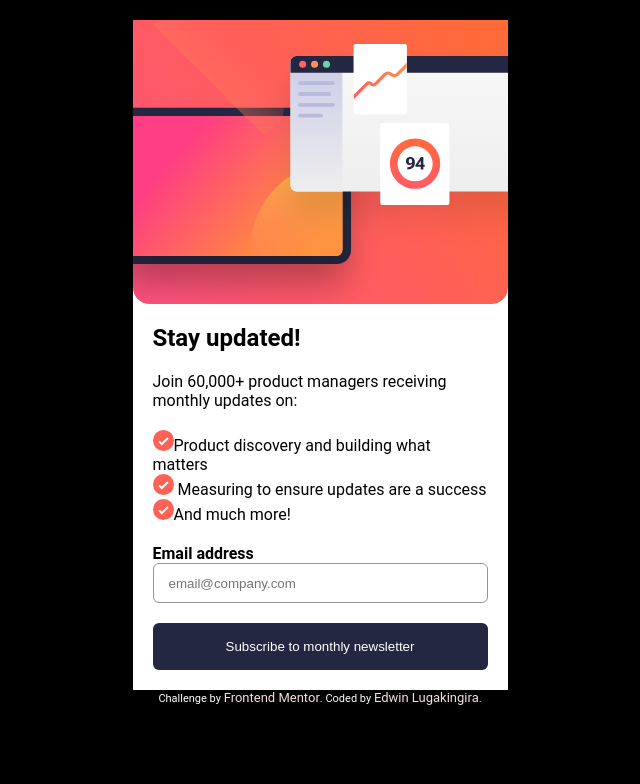
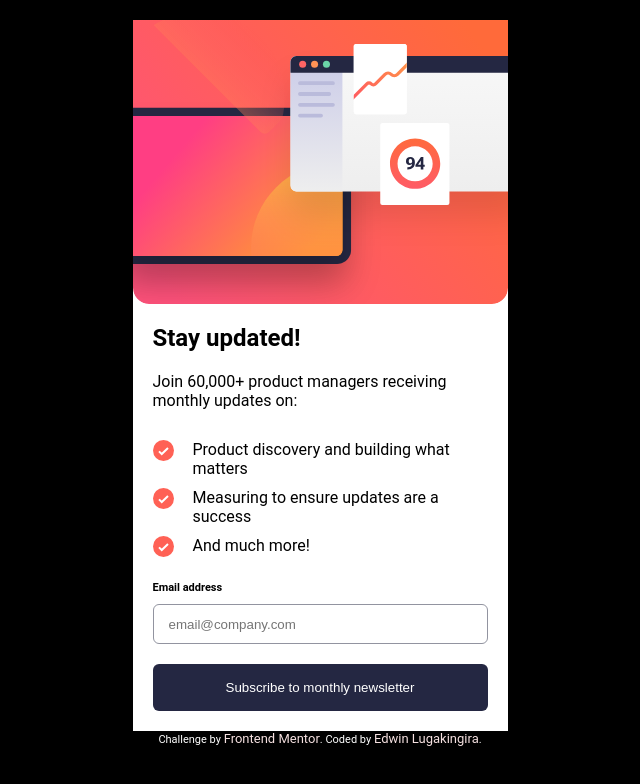
Before and after one commit to kaigwa/newsletter-sign-up-with-success-message-main, a plain HTML site: page index.html in a window 1280 px wide. Shown: the whole page, without its empty margins (320-960 px from the left). Drawn offline with Linux system fonts and the light colour scheme.

Commit message:
new features

```diff
--- a/index.css
+++ b/index.css
@@ -43,7 +43,8 @@ body{
     padding: 20px;
     display: flex;
     flex-direction: column;
-    gap: 20px
+    gap: 20px;
+
 }
 
 /* form{
@@ -64,6 +65,12 @@ body{
     /* text-align: center; */
     border: none;
     border-radius:6px;
+    cursor: pointer;
+}
+
+#btn:active{
+    box-shadow: rgba(0, 0, 0, 0.2) 0px 20px 30px;
+    background-color: hsl(4, 100%, 67%);
 }
 
 label{
@@ -82,20 +89,36 @@ label{
 
 ul>li{
     list-style: none;
+    display: flex;
+    /* flex-direction: column; */
+    gap: 19px;
+    margin-top: 10px;
+
 }
 
 .address{
     font-weight: 700;
+    font-size: 11px;
+}
+
+.op-hd{
+    display: flex;
+    flex-direction: row;
+    justify-content: space-between;
+    margin-bottom: 10px;
 }
 
 .invalid{
     display: none;
+    /* font-size: 11px;
+    font-weight: 700; */
 }
 
 form label .invalid.active{
     display: block;
     color: hsl(4, 100%, 67%);
     font-weight: 700;
+    font-size: 11px;
 }
 
 input{
@@ -112,6 +135,7 @@ input{
     justify-content: flex-start;
     gap: 10px;
     padding-left: 15px;
+    cursor: pointer;
   }
 
   /* input[type='email']{
@@ -122,7 +146,7 @@ input{
     color: hsl(0, 36%, 70%);
   } */
 
-  /* input[type='email']::after{
+  /* input[type='email']:focus{
     border: none;
   } */
 
@@ -130,12 +154,16 @@ input{
 /* Success message style  */
 .success{
     display: none;
-    width: 375px;
-    height: 100%;
+
+    /* background-color: hsl(0, 0%, 100%); */
 }
 
 .success.active {
     display: block;
+    width: 375px;
+    height: 600px;
+    margin: auto;
+    background-color: hsl(0, 0%, 100%);
 }
 
 .success> h2, p{
@@ -156,6 +184,7 @@ input{
     /* text-align: center; */
     border: none;
     border-radius:6px;
+    cursor: pointer;
 }
 
 #user{
```
